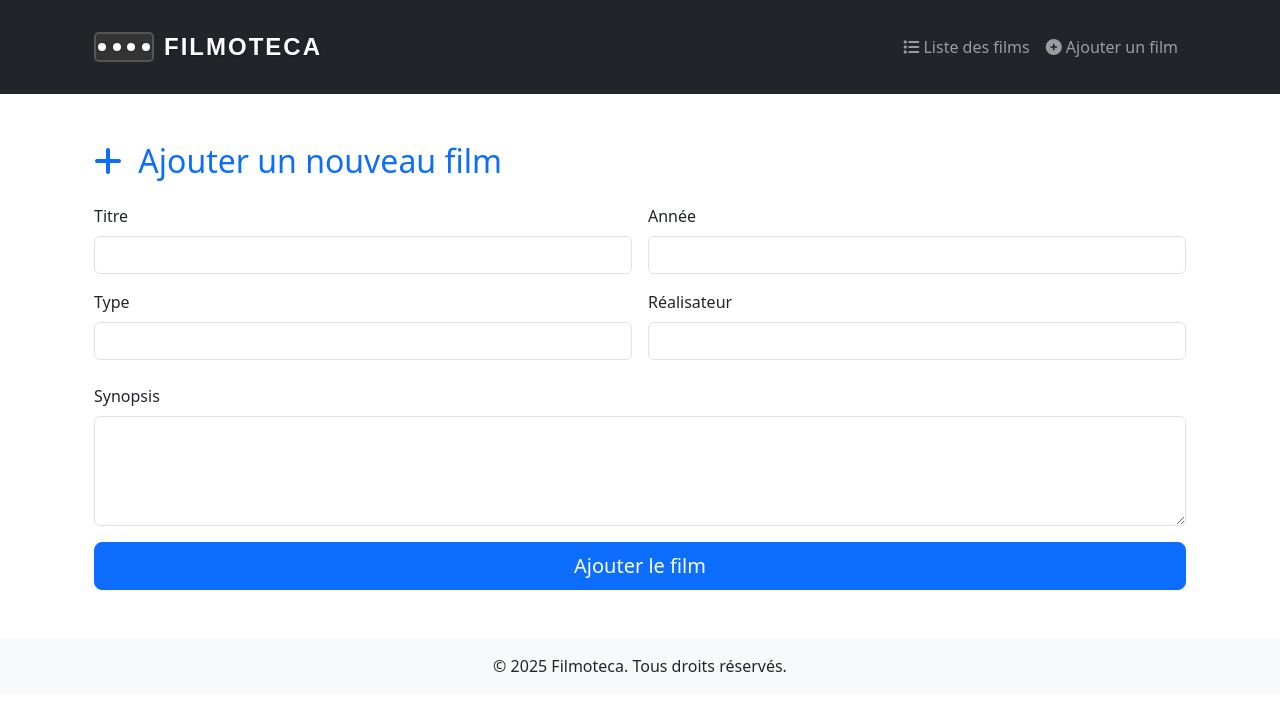
After one commit to sarahlakrouz/filmo, a PHP site: template src/views/film/create.html.twig in a window 1280 px wide. The commit adds this page. Shown: the top 711 px of the page. Run offline with PHP 8.4, Linux system fonts and the light colour scheme; the template is opened without the code that fills it, so the values that code supplies are empty; some libraries are stand-ins or nearby versions.

Commit message:
premier commit de la journée

```diff
--- /dev/null
+++ b/src/views/film/create.html.twig
@@ -0,0 +1,57 @@
+{% extends 'base.html.twig' %}
+
+{% block title %}Créer un film{% endblock %}
+
+{% block content %}
+    <div class="container my-5">
+        <h2 class="mb-4 text-primary">
+            <i class="fas fa-plus me-2" aria-hidden="true"></i> Ajouter un nouveau film
+        </h2>
+
+        <form action="/film/create" method="POST" class="needs-validation" novalidate>
+            <div class="row g-3">
+                <div class="col-md-6">
+                    <label for="title" class="form-label">Titre</label>
+                    <input type="text" class="form-control" id="title" name="title" required>
+                    <div class="invalid-feedback">
+                        Veuillez entrer un titre.
+                    </div>
+                </div>
+
+                <div class="col-md-6">
+                    <label for="year" class="form-label">Année</label>
+                    <input type="number" class="form-control" id="year" name="year" required>
+                    <div class="invalid-feedback">
+                        Veuillez entrer une année valide.
+                    </div>
+                </div>
+
+                <div class="col-md-6">
+                    <label for="type" class="form-label">Type</label>
+                    <input type="text" class="form-control" id="type" name="type" required>
+                    <div class="invalid-feedback">
+                        Veuillez entrer un type.
+                    </div>
+                </div>
+
+                <div class="col-md-6">
+                    <label for="director" class="form-label">Réalisateur</label>
+                    <input type="text" class="form-control" id="director" name="director" required>
+                    <div class="invalid-feedback">
+                        Veuillez entrer le nom du réalisateur.
+                    </div>
+                </div>
+            </div>
+
+            <div class="mb-3 mt-4">
+                <label for="synopsis" class="form-label">Synopsis</label>
+                <textarea class="form-control" id="synopsis" name="synopsis" rows="4" required></textarea>
+                <div class="invalid-feedback">
+                    Veuillez entrer un synopsis.
+                </div>
+            </div>
+
+            <button type="submit" class="btn btn-primary btn-lg w-100">Ajouter le film</button>
+        </form>
+    </div>
+{% endblock %}
```
Also changed, not shown: src/Controller/FilmController.php (+50 -6 lines), src/Core/Router.php (+12 -10 lines), src/Repository/FilmRepository.php (+24 -0 lines), src/views/film/list.html.twig (+9 -0 lines), 1 other file.
